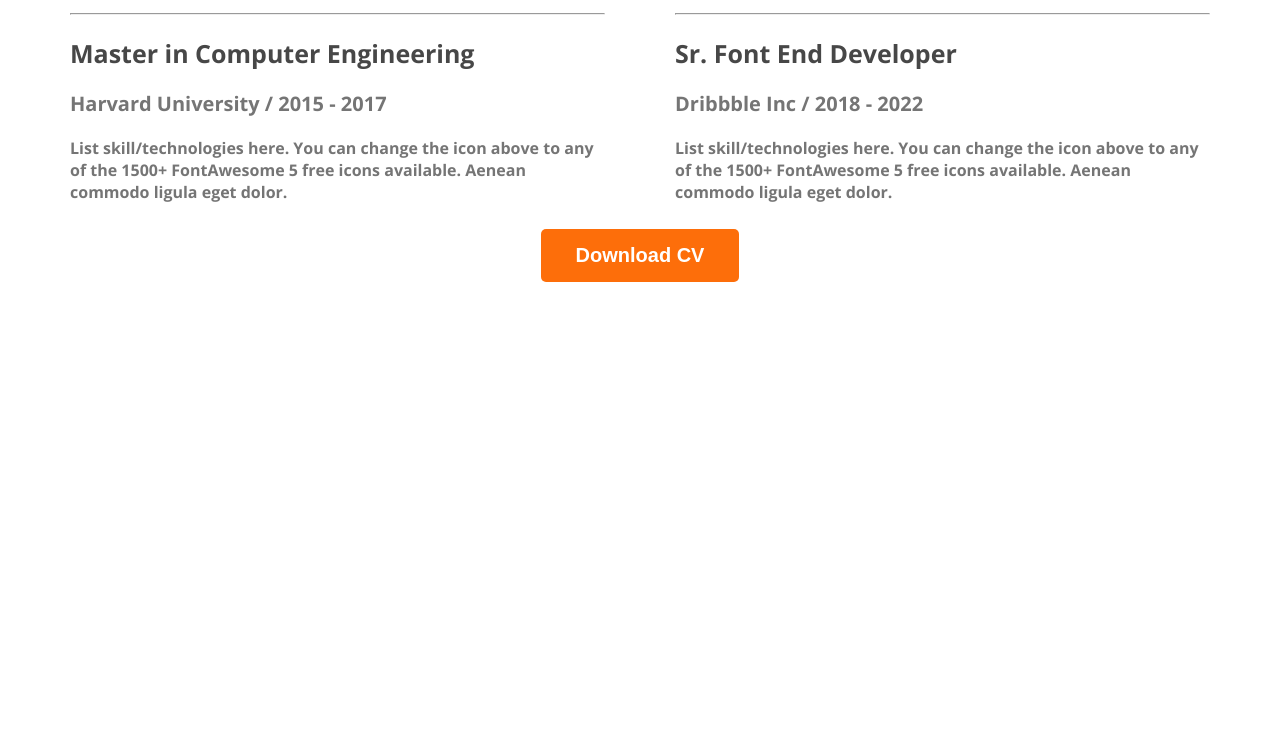
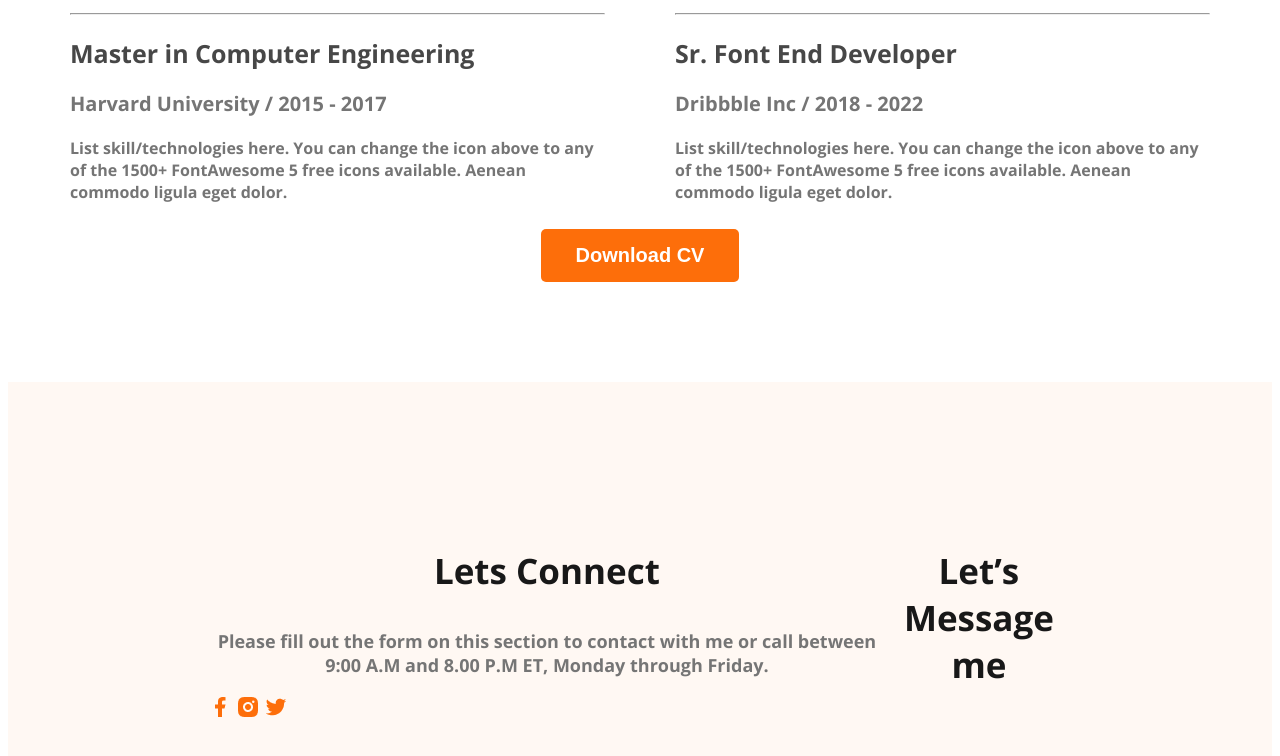
Before and after one commit to alamin50946/my-developer-portfolio, a plain HTML site: page index.html in a window 1280 px wide. Shown: the part 2885-3641 px from the top of the page. Before the commit the page ends 3175 px from the top, so only its background shows below. Drawn offline with nearby package versions, Linux system fonts and the light colour scheme.

Commit message:
added footer

```diff
--- a/index.html
+++ b/index.html
@@ -164,7 +164,19 @@
 
     </main>
     <footer>
+<div class="footer-colum">
+    <h3 class="section-title">Lets Connect</h3>
+    <p class="section-description">Please fill out the form on this section to contact with me or call between 9:00 A.M and 8.00 P.M ET, Monday through Friday.</p>
+    <div class="social-links">
+        <a href=""><img src="images/icons/facebook.png" alt=""></a>
+        <a href=""><img src="images/icons/insta.png" alt=""></a>
+        <a href=""><img src="images/icons/twitter.png" alt=""></a>
+    </div>
+</div>
+<div class="footer-colum">
+    <h3 class="section-title">Let’s Message me</h3>
 
+</div>
     </footer>
 
 </body>
--- a/styles/portfolio.css
+++ b/styles/portfolio.css
@@ -160,3 +160,10 @@ main section {
   text-align: center;
   margin-top: 10px;
 }
+/* footer section */
+footer{
+  display: flex;
+  background: #FFF8F3;
+  padding: 130px 200px;
+  margin-top: 100px;
+}
```
